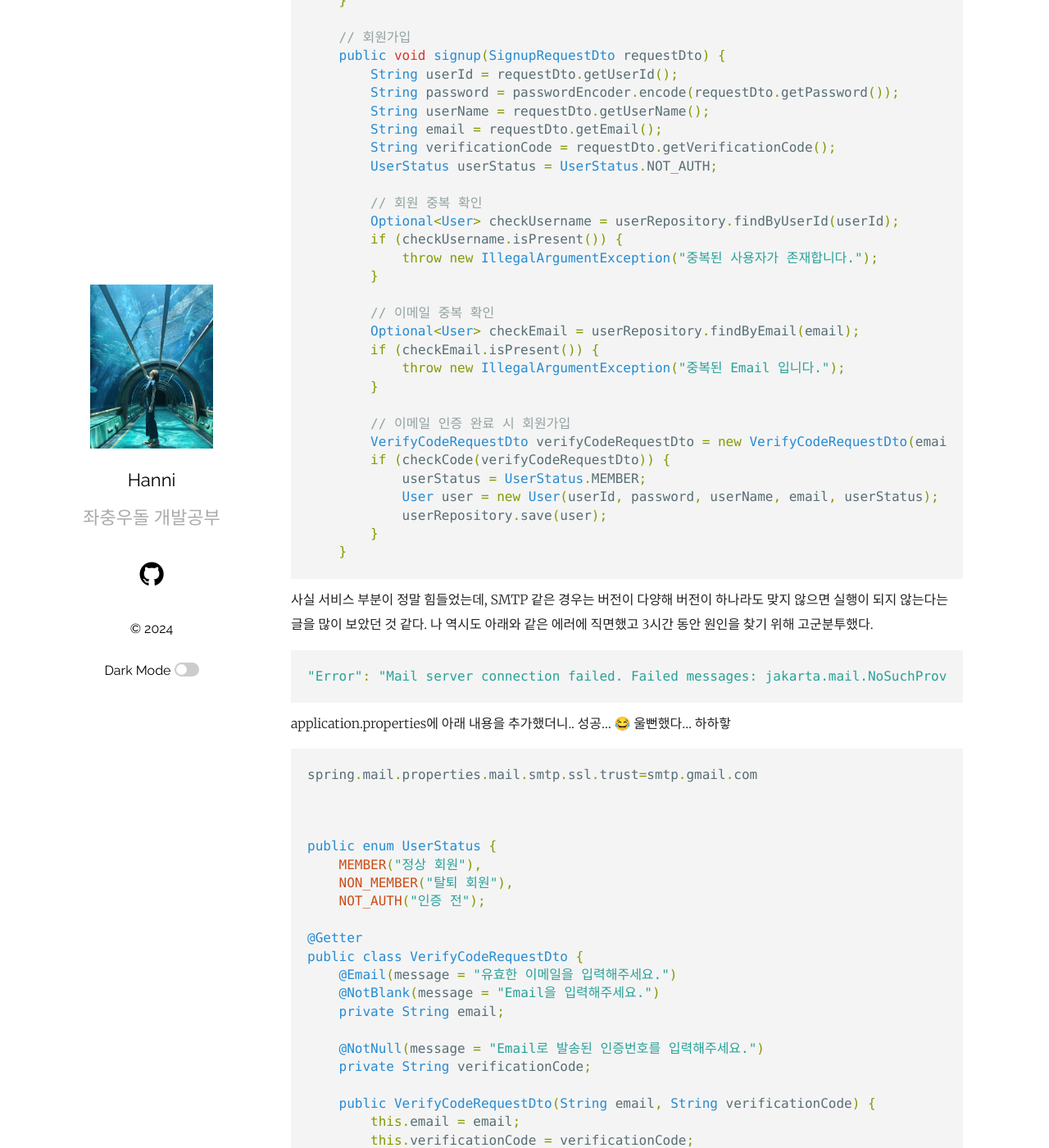
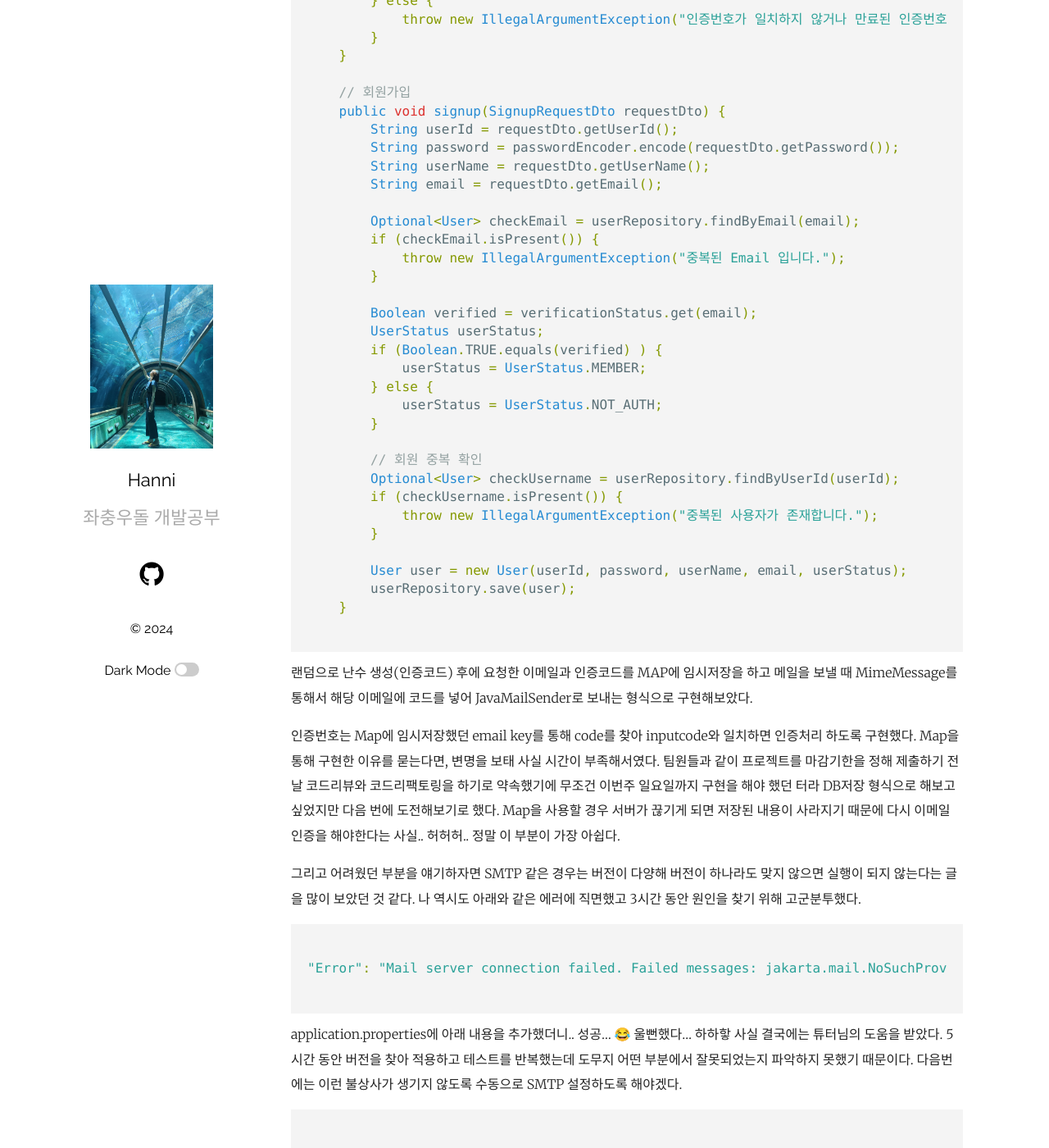
Before and after one commit to HaejungHan/HaejungHan.previous.blog, a Jekyll site: the page built from _posts/2024-06-07-spring이메일가입인증.markdown, in a window 1280 px wide and 1400 px high, scrolled down 3169 px. Shown: the whole window at 82% size. Built offline with Jekyll 4.4.1, drawn with Linux system fonts in a browser that asks for light colours; some of the changed text lies outside the part shown.

Commit message:
20240606 TIL 수정 및 20240607 TIL 수정완료

````diff
--- a/_posts/2024-06-06-spring 게시물 좋아요기능구현.markdown
+++ b/_posts/2024-06-06-spring 게시물 좋아요기능구현.markdown
@@ -195,6 +195,6 @@ public enum ContentType {
 }
 ```
 
-롬북이 있으니.. 참 좋다.. 너무 편한 것 같다.. 😁
+롬북이 있으니.. 참 좋다.. 너무 편해요. 😁
 
 아 그리고 공통 예외처리 반환을 어제 구현했던 profile에 적용했는데, 그 부분은 내일 다시 작성해보려고 한다. 이제 자야할 것 같다. 내일을 위해! 😊
--- a/_posts/2024-06-07-spring이메일가입인증.markdown
+++ b/_posts/2024-06-07-spring이메일가입인증.markdown
@@ -92,9 +92,10 @@ public class UserService {
     private final UserRepository userRepository;
     private final PasswordEncoder passwordEncoder;
     private final JavaMailSender javaMailSender;
-    private static final String senderEmail = "ReviewSpot@gmail.com";
+    private static final String senderEmail = "0reviewspot0@gmail.com";
     private static int code;
-    private final Map<String, String> codes = new HashMap<>();
+    private final Map<String, String> verificationCodes = new HashMap<>();
+    private final Map<String, Boolean> verificationStatus = new HashMap<>();
 
     // 인증번호 생성
     public static String createCode() {
@@ -127,20 +128,22 @@ public class UserService {
     public void sendMail(EmailRequestDto requestDto) throws MessagingException {
         String code = createCode();
         // 인증번호 임시저장
-        codes.put(requestDto.getEmail(), code);
+        verificationCodes.put(requestDto.getEmail(), code);
+        // 검증확인 여부 임시저장
+        verificationStatus.put(requestDto.getEmail(), false);
+
         MimeMessage message = createMail(requestDto.getEmail(), code);
-
         javaMailSender.send(message);
     }
 
     // 인증번호 검증
-    public boolean checkCode(VerifyCodeRequestDto requestDto) {
+    public void checkCode(VerifyCodeRequestDto requestDto) {
         String email = requestDto.getEmail();
         String inputCode = requestDto.getVerificationCode();
-        String checkCode = codes.get(email);
+        String checkCode = verificationCodes.get(email);
 
-        if ((!checkCode.isEmpty()) && checkCode.equals(inputCode)) {
-            return true;
+        if (checkCode != null && checkCode.equals(inputCode)) {
+            verificationStatus.put(email, true);
         } else {
             throw new IllegalArgumentException("인증번호가 일치하지 않거나 만료된 인증번호 입니다.");
         }
@@ -152,8 +155,19 @@ public class UserService {
         String password = passwordEncoder.encode(requestDto.getPassword());
         String userName = requestDto.getUserName();
         String email = requestDto.getEmail();
-        String verificationCode = requestDto.getVerificationCode();
-        UserStatus userStatus = UserStatus.NOT_AUTH;
+
+        Optional<User> checkEmail = userRepository.findByEmail(email);
+        if (checkEmail.isPresent()) {
+            throw new IllegalArgumentException("중복된 Email 입니다.");
+        }
+
+        Boolean verified = verificationStatus.get(email);
+        UserStatus userStatus;
+        if (Boolean.TRUE.equals(verified) ) {
+            userStatus = UserStatus.MEMBER;
+        } else {
+            userStatus = UserStatus.NOT_AUTH;
+        }
 
         // 회원 중복 확인
         Optional<User> checkUsername = userRepository.findByUserId(userId);
@@ -161,33 +175,33 @@ public class UserService {
             throw new IllegalArgumentException("중복된 사용자가 존재합니다.");
         }
 
-        // 이메일 중복 확인
-        Optional<User> checkEmail = userRepository.findByEmail(email);
-        if (checkEmail.isPresent()) {
-            throw new IllegalArgumentException("중복된 Email 입니다.");
-        }
+        User user = new User(userId, password, userName, email, userStatus);
+        userRepository.save(user);
+    }
 
-        // 이메일 인증 완료 시 회원가입
-        VerifyCodeRequestDto verifyCodeRequestDto = new VerifyCodeRequestDto(email, verificationCode);
-        if (checkCode(verifyCodeRequestDto)) {
-            userStatus = UserStatus.MEMBER;
-            User user = new User(userId, password, userName, email, userStatus);
-            userRepository.save(user);
-        }
-    }
 ```
-사실 서비스 부분이 정말 힘들었는데, SMTP 같은 경우는 버전이 다양해 버전이 하나라도 맞지 않으면 실행이 되지 않는다는 글을
-많이 보았던 것 같다. 나 역시도 아래와 같은 에러에 직면했고 3시간 동안 원인을 찾기 위해 고군분투했다.
+
+랜덤으로 난수 생성(인증코드) 후에 요청한 이메일과 인증코드를 MAP에 임시저장을 하고
+메일을 보낼 때 MimeMessage를 통해서 해당 이메일에 코드를 넣어 JavaMailSender로 보내는 형식으로 구현해보았다.
+
+인증번호는 Map에 임시저장했던 email key를 통해 code를 찾아 inputcode와 일치하면
+인증처리 하도록 구현했다. Map을 통해 구현한 이유를 묻는다면, 변명을 보태 사실 시간이 부족해서였다. 팀원들과 같이 프로젝트를 마감기한을 정해 제출하기 전날 코드리뷰와 코드리팩토링을 하기로 약속했기에 무조건 이번주 일요일까지 구현을 해야 했던 터라 DB저장 형식으로 해보고 싶었지만 다음 번에 도전해보기로 했다. Map을 사용할 경우 서버가 끊기게 되면 저장된 내용이 사라지기 때문에 다시 이메일 인증을 해야한다는 사실.. 허허허.. 정말 이 부분이 가장 아쉽다.
+
+그리고 어려웠던 부분을 얘기하자면 SMTP 같은 경우는 버전이 다양해 버전이 하나라도 맞지 않으면 실행이 되지 않는다는 글을 많이 보았던 것 같다. 나 역시도 아래와 같은 에러에 직면했고 3시간 동안 원인을 찾기 위해 고군분투했다.
 
 ```java
+
 "Error": "Mail server connection failed. Failed messages: jakarta.mail.NoSuchProviderException: smtp"
+
 ```
 
 application.properties에 아래 내용을 추가했더니.. 성공... 😂 울뻔했다... 하하핳
-
+사실 결국에는 튜터님의 도움을 받았다. 5시간 동안 버전을 찾아 적용하고 테스트를 반복했는데 도무지 어떤 부분에서 잘못되었는지 파악하지 못했기 때문이다. 다음번에는 이런 불상사가 생기지 않도록 수동으로 SMTP 설정하도록 해야겠다.
 
 ```java
+
 spring.mail.properties.mail.smtp.ssl.trust=smtp.gmail.com
+
 ```
 
 
@@ -222,10 +236,11 @@ public class EmailRequestDto {
 
 ```
 
-이메일 인증 구현은 정말 다양한 방법이 많은 것 같았다. jwt로 토큰을 생성하여 사용자정보를 토큰에 넣어
-일치하는지 확인하는 형식도 찾아보니 있었다. 이 방법은 잠시 주머니에 넣어두었다.
+이메일 인증 구현은 정말 다양한 방법이 많은 것 같았다. jwt로 토큰을 생성하여 사용자정보를 토큰에 넣어 일치하는지 확인하는 형식도 찾아보니 있었다. 그리고
+인증 만료시간을 구현하기 위해 최적화 된 Redis로 구현된 것도 보았는 것 같다.
+사실 깊이 공부를 하지 못해서 저런 것들이 있구나.. 하고 넘어간 것 같다.
+
 댓글 좋아요 기능 구현도 남았기에 마감기한에 제출할 수 없을 것 같아서 다음에 나의 개인 프로젝트에 토큰으로 이메일 인증구현을 해보려고 한다. 빠샤빠샤🦾
-
 
 
 ---------------------------------------------------------------------
````
